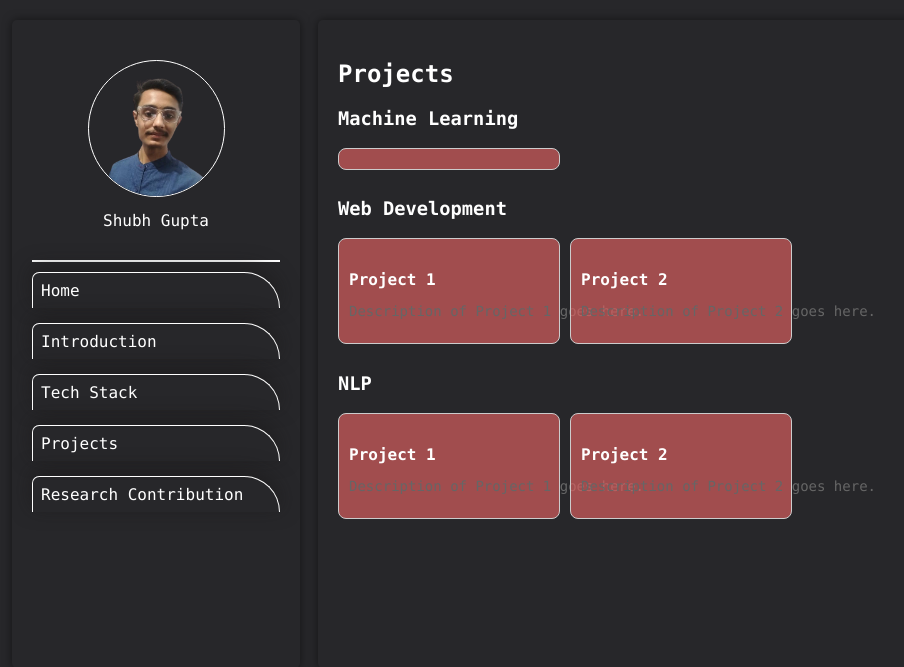
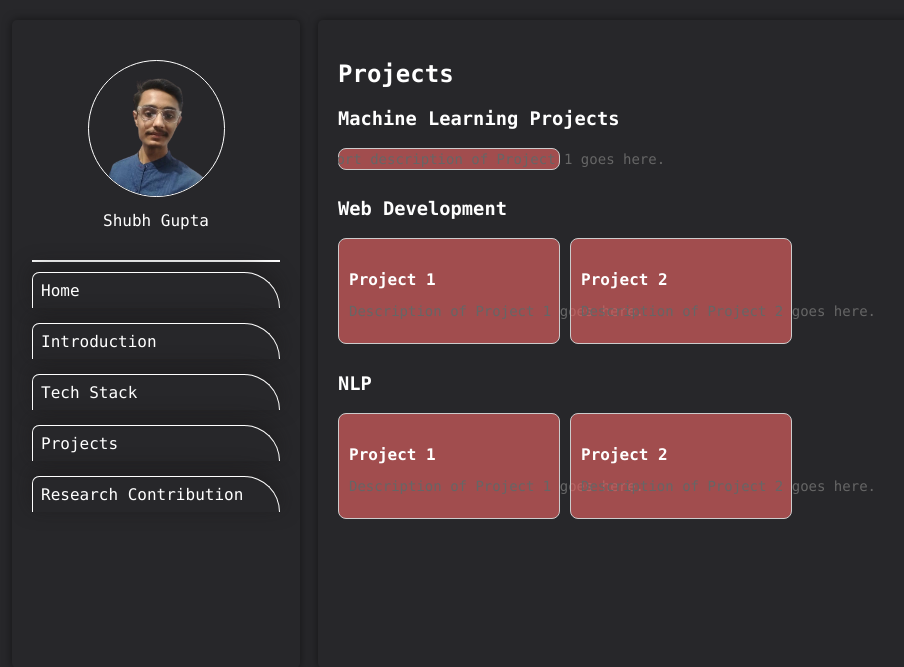
Before and after one commit to ishubhgupta/Portfolio, a PHP site: page / in a window 1280 px wide, after a click on "Projects". Shown: the part 72-739 px from the top of the page, without its empty margins (8-912 px from the left). Run offline with PHP 8.4, Linux system fonts and the light colour scheme; some libraries are stand-ins or nearby versions.

Commit message:
modifiction i project section

```diff
--- a/css/index.css
+++ b/css/index.css
@@ -212,11 +212,11 @@ body {
 /* Add this to your existing CSS */
 
 /* Add this to your existing CSS */
-
 .prj-box {
     perspective: 1000px;
     transform-style: preserve-3d;
     transition: transform 0.5s;
+    cursor: pointer;
 }
 
 .prj-box:hover {
@@ -251,3 +251,47 @@ body {
 .prj-box.active .full-description {
     display: block;
 }
+/* Add this to your existing CSS */
+.prj-box.flip-box {
+    perspective: 1000px;
+    transform-style: preserve-3d;
+    transition: transform 0.5s;
+    cursor: pointer;
+}
+
+.prj-box.flip-box:hover {
+    transform: rotateY(180deg);
+}
+
+.prj-box.flip-box .flip-box-inner {
+    width: 100%;
+    height: 100%;
+    position: relative;
+    transform-style: preserve-3d;
+    transition: transform 0.6s;
+}
+
+.prj-box.flip-box:hover .flip-box-inner {
+    transform: rotateY(180deg);
+}
+
+.prj-box.flip-box .flip-box-front,
+.prj-box.flip-box .flip-box-back {
+    width: 100%;
+    height: 100%;
+    position: absolute;
+    backface-visibility: hidden;
+}
+
+.prj-box.flip-box .flip-box-front {
+    display: flex;
+    justify-content: center;
+    align-items: center;
+}
+
+.prj-box.flip-box .flip-box-back {
+    transform: rotateY(180deg);
+    display: flex;
+    justify-content: center;
+    align-items: center;
+}
--- a/index.html
+++ b/index.html
@@ -75,19 +75,19 @@
     <div id="projects" style="display: none;">
         <h2>Projects</h2>
 
-        <!-- Machine Learning Projects -->
+        <!-- Project Section -->
         <div class="prj-category" id="machine-learning">
-            <h3>Machine Learning</h3>
+            <h3>Machine Learning Projects</h3>
             <div class="prj-scroll-container">
 
-                <div class="prj-box" onclick="this.classList.toggle('active')">
-                    <div class="front">
+                <div class="prj-box flip-box" onclick="this.classList.toggle('active')">
+                    <div class="flip-box-inner">
+                        <div class="flip-box-front">
                             <h4>Project 1</h4>
                             <p class="short-description">Short description of Project 1 goes here.</p>
                         </div>
-                    <div class="back">
+                        <div class="flip-box-back">
                             <h4>Project 1</h4>
-                        <p class="short-description">Short description of Project 1 goes here.</p>
                             <div class="full-description">
                                 <h4>Project 1</h4>
                                 <p>Complete description of Project 1 goes here.</p>
@@ -96,11 +96,13 @@
                             </div>
                         </div>
                     </div>
+                </div>
 
-
+                <!-- Add more project boxes as needed -->
 
             </div>
         </div>
+
 
         <!-- Web Development Projects -->
         <div class="prj-category">
@@ -156,5 +158,18 @@
             dynamicContent.innerHTML = contentMap[option];
         }
     </script>
+
+    <script>
+        document.addEventListener('DOMContentLoaded', function () {
+            // Add event listeners for each project box
+            var projectBoxes = document.querySelectorAll('.prj-box');
+            projectBoxes.forEach(function (box) {
+                box.addEventListener('click', function () {
+                    this.classList.toggle('active');
+                });
+            });
+        });
+    </script>
+
 </body>
 </html>
```
Lines whose indentation alone changed are shown as unchanged.
